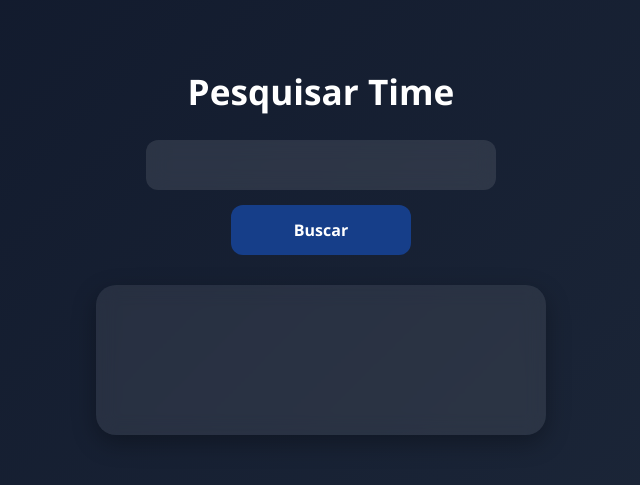
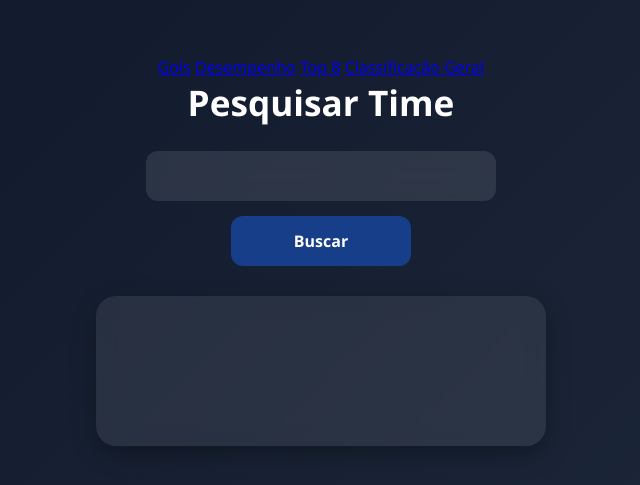
Before and after one commit to leticiadesa/dashboard, a plain HTML site: page frontend/index.html in a window 1280 px wide. Shown: the part 149-634 px from the top of the page, without its empty margins (319-959 px from the left). Drawn offline with Linux system fonts and the light colour scheme.

Commit message:
Update index.html

```diff
--- a/frontend/index.html
+++ b/frontend/index.html
@@ -4,8 +4,15 @@
     <meta charset="UTF-8">
     <title>Buscar Time</title>
     <link rel="stylesheet" href="styles.css">
-</head>
+</head >
 <body>
+
+    <header>
+        <A href="gols.html"> Gols</A>
+        <A href="desempenho.html"> Desempenho</A>
+        <A href="top8.html"> Top 8</A>
+        <A href="cgeral.html"> Classificação Geral</A>
+    </header>
 
     <h1>Pesquisar Time</h1>
 
```
